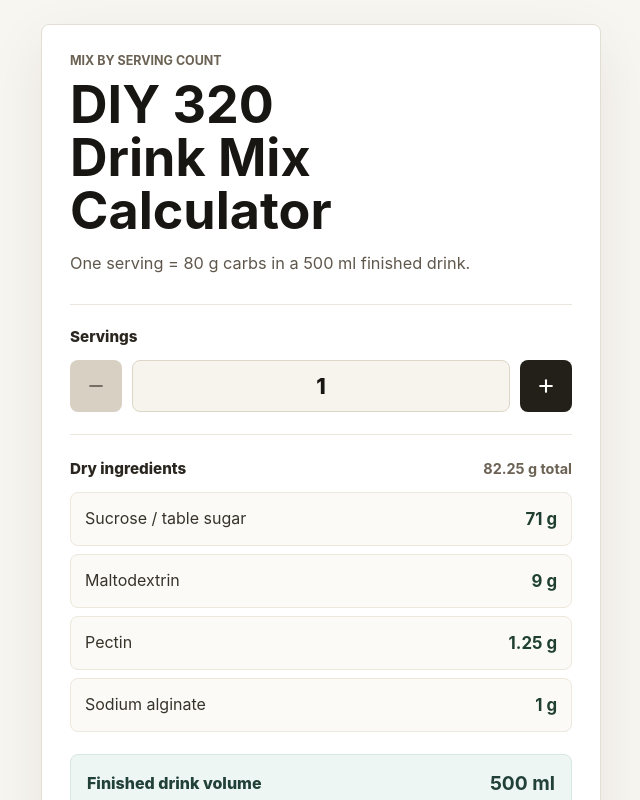
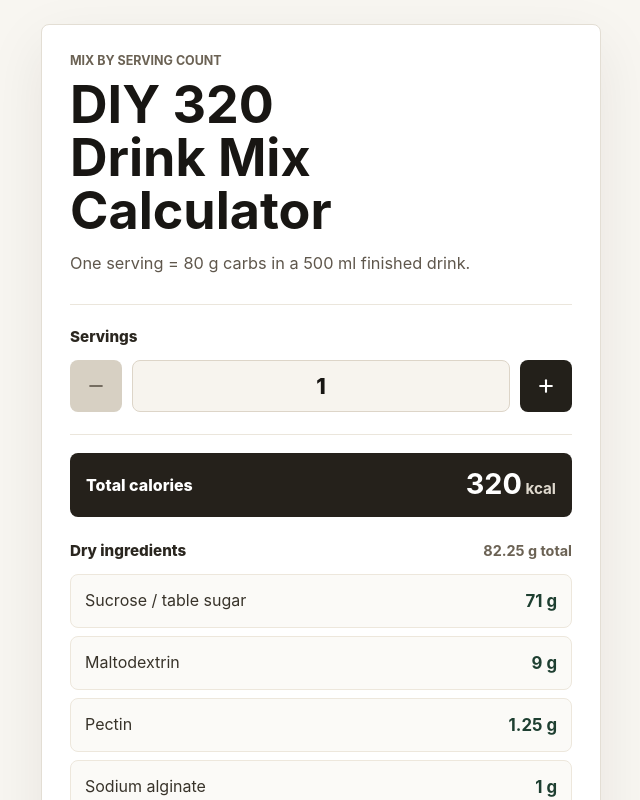
Before and after one commit to noahlimits/diy-320-drink-mix-calculator, a React (Vite) app: page / in a window 1280 px wide. Shown: the top 800 px of the page, without its empty margins (319-959 px from the left). Built offline with nearby package versions, Linux system fonts and the light colour scheme.

Commit message:
Support decimal servings and calories

```diff
--- a/src/main.tsx
+++ b/src/main.tsx
@@ -18,13 +18,19 @@ const dryIngredients: Ingredient[] = [
 const totalDryMixPerServing = 82.25;
 const finalVolumeMlPerServing = 500;
 const starterSugarPerServing = 25;
+const carbohydrateGramsPerServing = 80;
+const caloriesPerCarbGram = 4;
 
 function formatGrams(value: number) {
   return `${Number(value.toFixed(2)).toString()} g`;
 }
 
+function formatMl(value: number) {
+  return `${Math.round(value)} ml`;
+}
+
 function parseServings(value: string) {
-  if (!/^\d+$/.test(value)) {
+  if (!/^\d+(\.\d+)?$/.test(value)) {
     return 1;
   }
 
@@ -37,13 +43,13 @@ function App() {
   const [servingInput, setServingInput] = useState("1");
 
   const updateServings = (nextServings: number) => {
-    const safeServings = Math.max(1, Math.floor(nextServings));
+    const safeServings = Math.max(1, nextServings);
     setServings(safeServings);
     setServingInput(String(safeServings));
   };
 
   const handleInputChange = (value: string) => {
-    if (value === "" || /^\d+$/.test(value)) {
+    if (value === "" || /^\d*\.?\d*$/.test(value)) {
       setServingInput(value);
 
       const nextValue = Number(value);
@@ -82,8 +88,8 @@ function App() {
 
             <input
               id="servings"
-              inputMode="numeric"
-              pattern="[0-9]*"
+              inputMode="decimal"
+              pattern="[0-9]*[.]?[0-9]*"
               value={servingInput}
               onBlur={commitInput}
               onChange={(event) => handleInputChange(event.target.value)}
@@ -107,6 +113,11 @@ function App() {
           </div>
         </div>
 
+        <section className="calories" aria-label="Total calories">
+          <span>Total calories</span>
+          <strong>{Math.round(carbohydrateGramsPerServing * caloriesPerCarbGram * servings)}</strong>
+        </section>
+
         <section className="ingredients" aria-labelledby="dry-ingredients-title">
           <div className="section-heading">
             <h2 id="dry-ingredients-title">Dry ingredients</h2>
@@ -126,9 +137,9 @@ function App() {
         <section className="water" aria-label="Water and final volume">
           <div>
             <span className="water-label">Finished drink volume</span>
-            <strong>{finalVolumeMlPerServing * servings} ml</strong>
+            <strong>{formatMl(finalVolumeMlPerServing * servings)}</strong>
           </div>
-          <p>Use 500 ml per serving. Add water so the dry mix plus water reaches {finalVolumeMlPerServing * servings} ml total.</p>
+          <p>Use 500 ml per serving. Add water so the dry mix plus water reaches {formatMl(finalVolumeMlPerServing * servings)} total.</p>
         </section>
 
         <section className="mixing" aria-labelledby="mixing-title">
--- a/src/styles.css
+++ b/src/styles.css
@@ -141,6 +141,34 @@ h1 {
   border-color: #6f8f72;
   box-shadow: 0 0 0 4px rgba(111, 143, 114, 0.16);
   outline: 0;
+}
+
+.calories {
+  align-items: center;
+  background: #25211b;
+  border-radius: 8px;
+  color: #fff;
+  display: flex;
+  justify-content: space-between;
+  margin-top: 18px;
+  min-height: 64px;
+  padding: 16px;
+}
+
+.calories span {
+  font-weight: 800;
+}
+
+.calories strong {
+  font-size: 1.8rem;
+  line-height: 1;
+}
+
+.calories strong::after {
+  content: " kcal";
+  color: #ded8cd;
+  font-size: 0.95rem;
+  font-weight: 700;
 }
 
 .ingredients {
```
